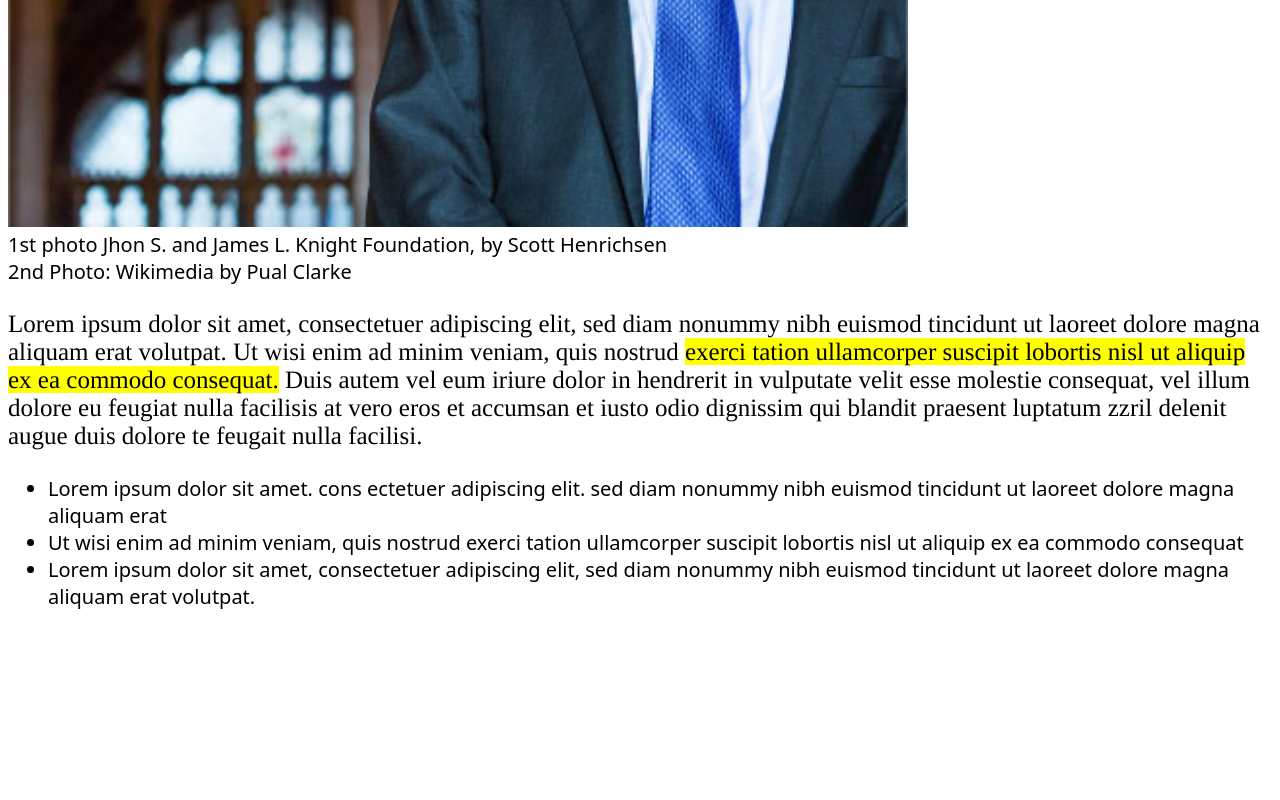
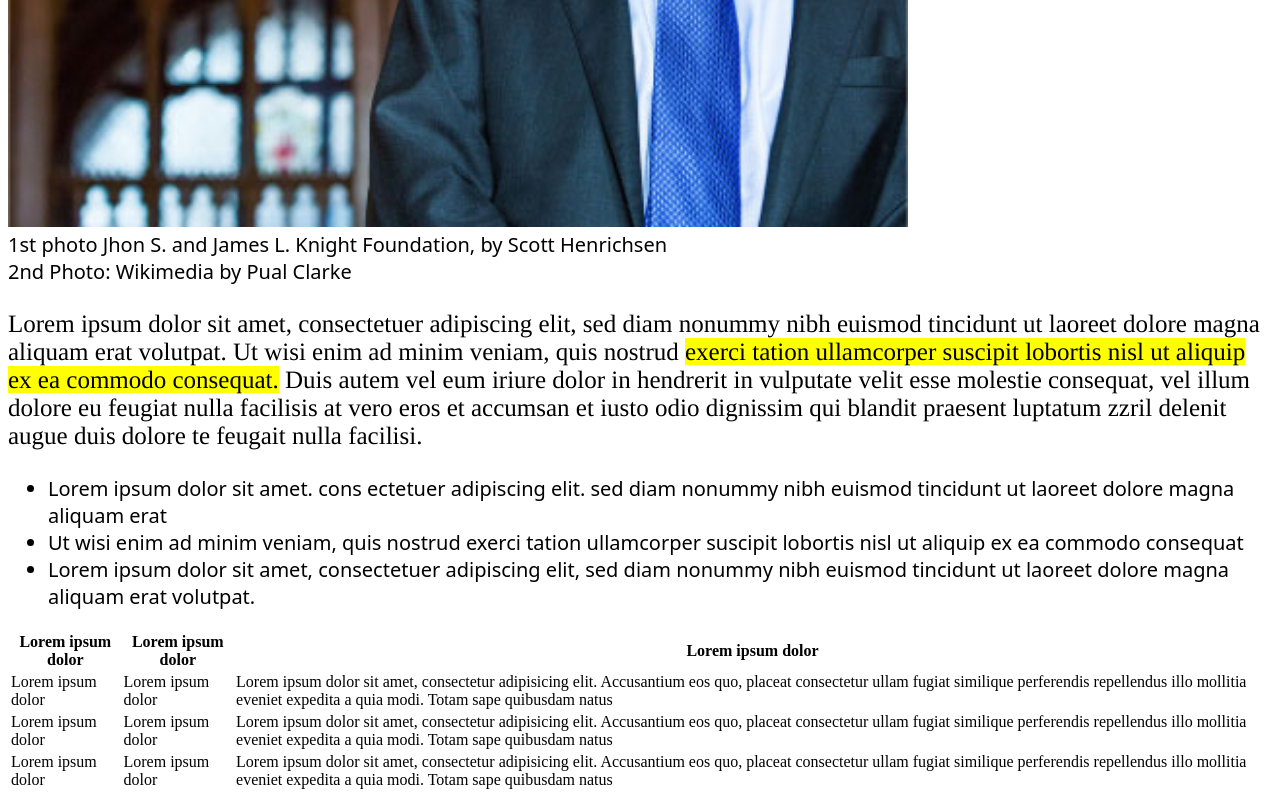
Before and after one commit to stefanomurtas/The-booleaner, a plain HTML site: page index.html in a window 1280 px wide. Shown: the part 1595-2395 px from the top of the page. Before the commit the page ends 2225 px from the top, so only its background shows below. Drawn offline with Linux system fonts and the light colour scheme.

Commit message:
add table setting

```diff
--- a/index.html
+++ b/index.html
@@ -55,7 +55,37 @@
                 </ul>
             </div>
 
+            <table>
+            <thead>
+               <tr> <th>Lorem ipsum dolor</th><th>Lorem ipsum dolor</th><th>Lorem ipsum dolor</th></tr>
+
+            </thead>
+            <tbody>
+                <tr><td>Lorem ipsum dolor </td>
+                    <td>Lorem ipsum dolor </td>
+                    <td>Lorem ipsum dolor sit amet, consectetur adipisicing elit. Accusantium eos quo, placeat consectetur
+                        ullam fugiat similique perferendis repellendus
+                         illo mollitia eveniet expedita a quia modi. Totam sape quibusdam natus </td>
+                </tr>
+                <tr><td>Lorem ipsum dolor </td>
+                    <td>Lorem ipsum dolor </td>
+                    <td>Lorem ipsum dolor sit amet, consectetur adipisicing elit. Accusantium eos quo, placeat consectetur
+                        ullam fugiat similique perferendis repellendus
+                         illo mollitia eveniet expedita a quia modi. Totam sape quibusdam natus </td>
+                </tr>
+                <tr><td>Lorem ipsum dolor </td>
+                    <td>Lorem ipsum dolor </td>
+                    <td>Lorem ipsum dolor sit amet, consectetur adipisicing elit. Accusantium eos quo, placeat consectetur
+                        ullam fugiat similique perferendis repellendus
+                         illo mollitia eveniet expedita a quia modi. Totam sape quibusdam natus </td>
+                </tr>
+
+
+            </tbody>
             </table>
+
+
+
         </section>
 
     </main>
```
Also changed, not shown: 1 other file.
